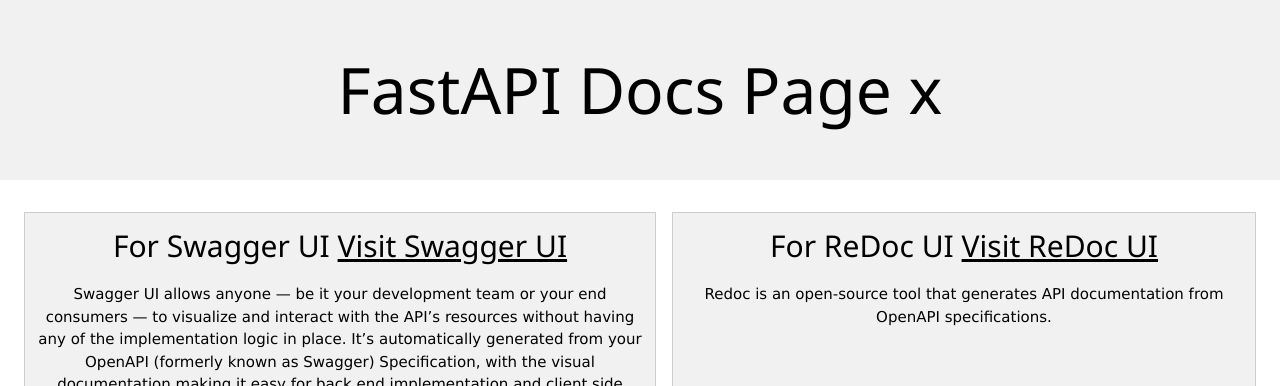
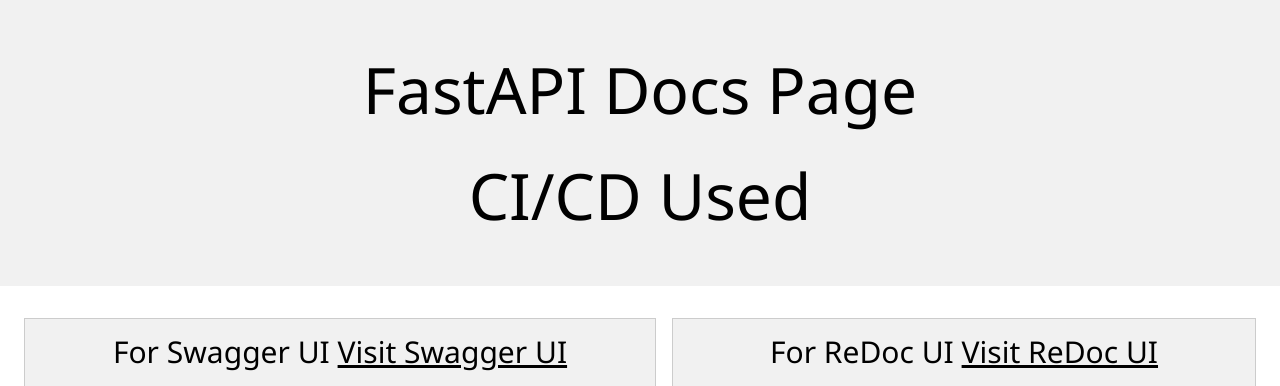
Before and after one commit to iozberk/FastAPI-project, a plain HTML site: page index.html in a window 1280 px wide. Shown: the top 386 px of the page. Drawn offline with nearby package versions, Linux system fonts and the light colour scheme.

Commit message:
CI/CD Done ((for now)

```diff
--- a/index.html
+++ b/index.html
@@ -6,7 +6,8 @@
 <body>
 
 <div class="w3-light-grey w3-padding-32 w3-center w3-center"">
-  <h1 class="w3-jumbo">FastAPI Docs Page x</h1>
+  <h1 class="w3-jumbo">FastAPI Docs Page</h1>
+  <h2 class="w3-jumbo">CI/CD Used</h2>
 </div>
 
 <div class="w3-row-padding w3-margin-top">
```
Also changed, not shown: 1 other file.
